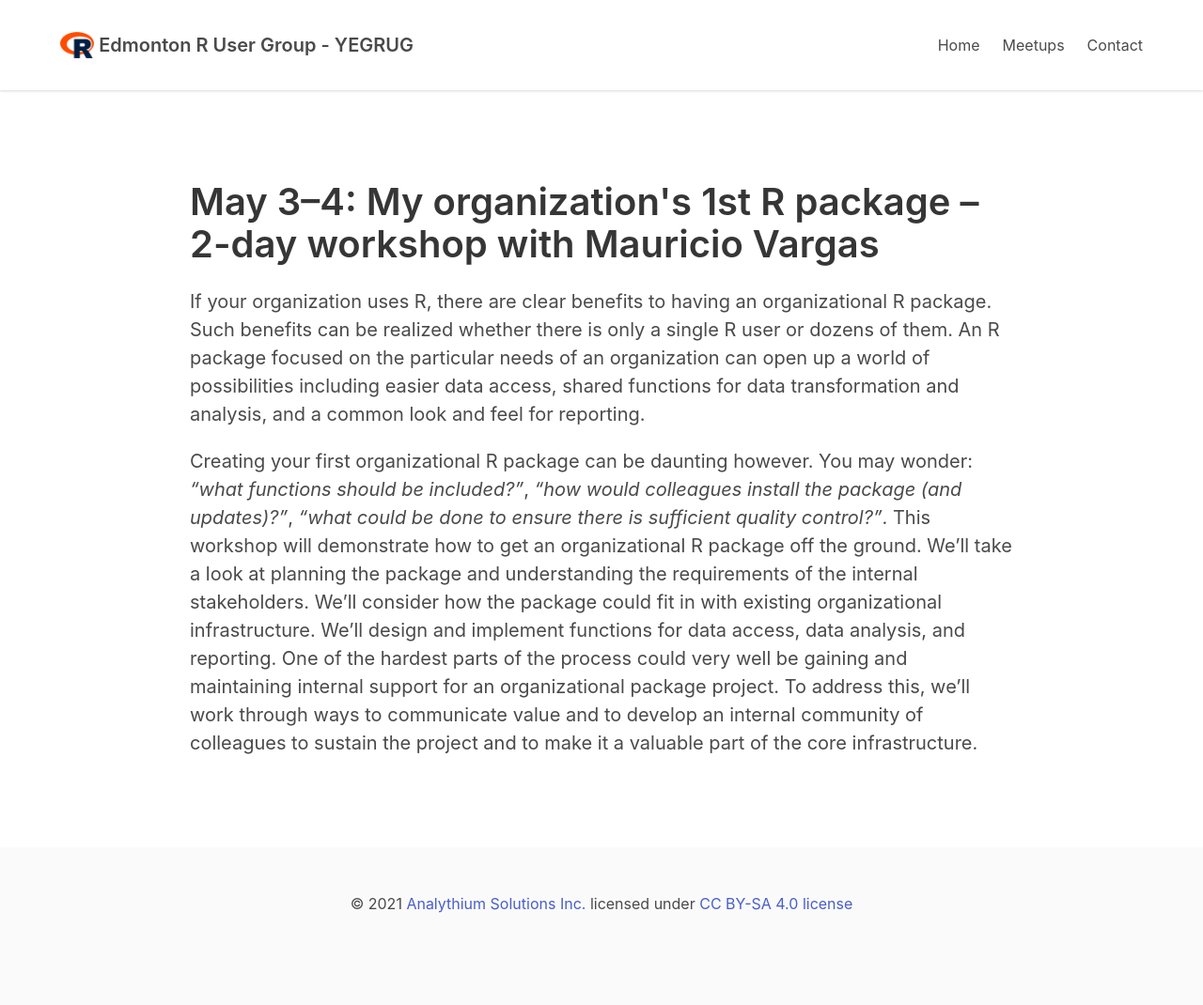
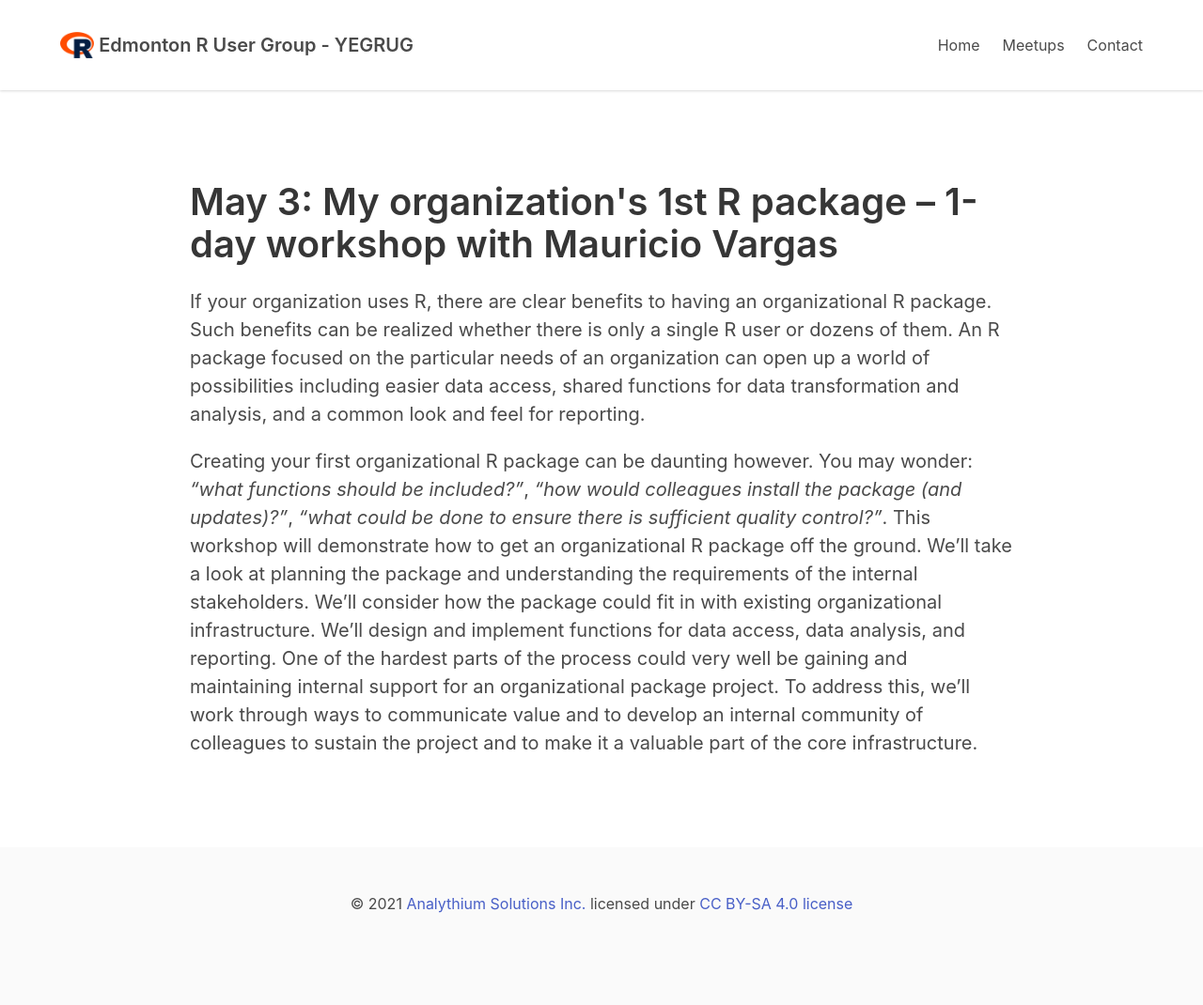
Before and after one commit to yegrug/yegrug.github.io, a Jekyll site: the page built from meetups/2022-05-03/index.md, in a window 1280 px wide. Shown: the whole page at 94% size. Built offline with Jekyll 4.4.1, drawn with Linux system fonts in a browser that asks for light colours; our own code applies the rules of GitHub Pages for plain Markdown files; comment, search, counter and statistics services are not loaded.

Commit message:
Fix date
Signed-off-by: Peter Solymos <psolymos@gmail.com>

```diff
--- a/meetups/2022-05-03/index.md
+++ b/meetups/2022-05-03/index.md
@@ -1,5 +1,5 @@
 ---
-title: "May 3&ndash;4: My organization's 1st R package &ndash; 2-day workshop with Mauricio Vargas"
+title: "May 3: My organization's 1st R package &ndash; 1-day workshop with Mauricio Vargas"
 ---
 
 If your organization uses R, there are clear benefits to having an organizational R package. Such benefits can be realized whether there is only a single R user or dozens of them. An R package focused on the particular needs of an organization can open up a world of possibilities including easier data access, shared functions for data transformation and analysis, and a common look and feel for reporting.
```
Also changed, not shown: meetups/index.md (+1 -1 lines).
